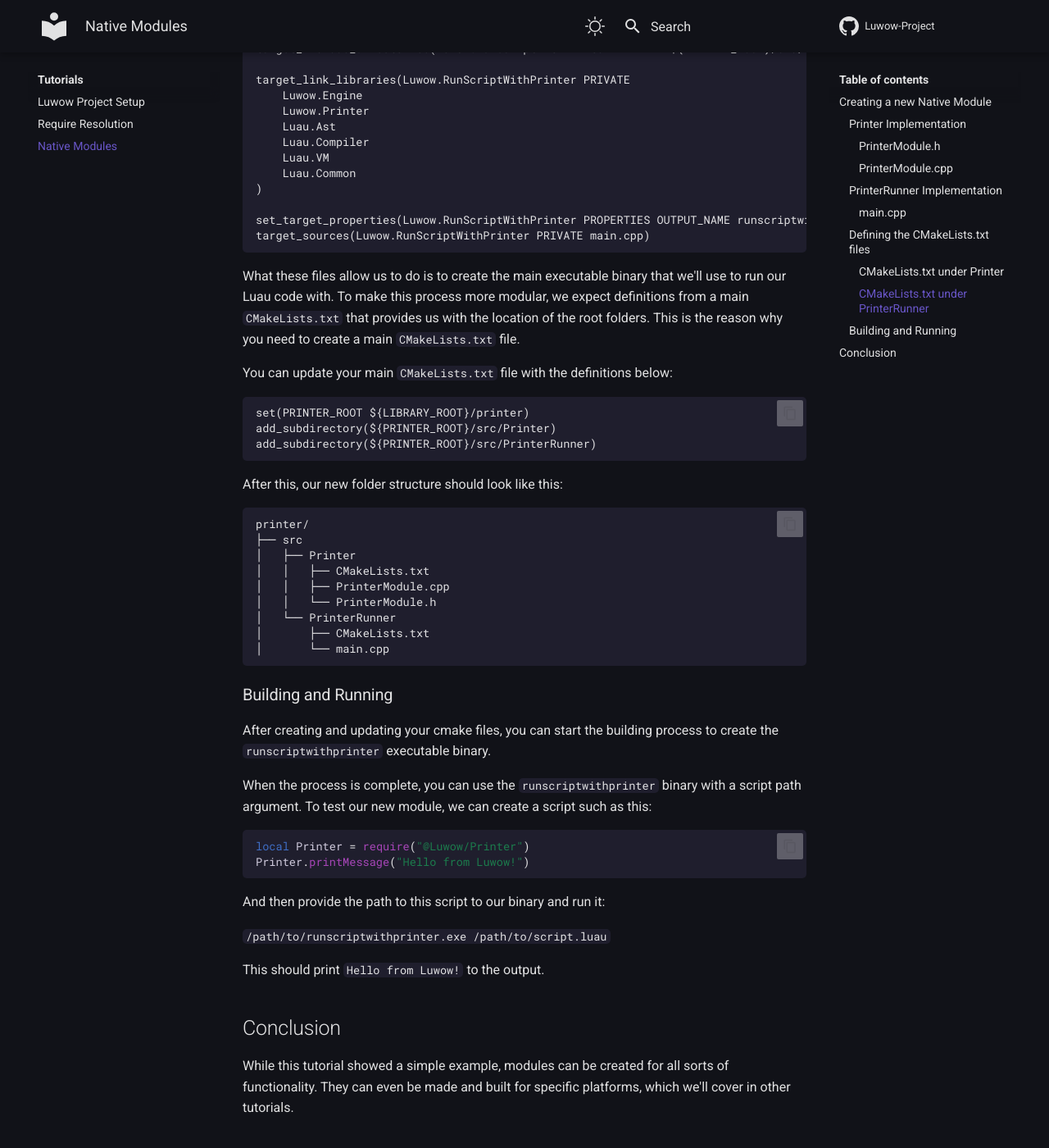
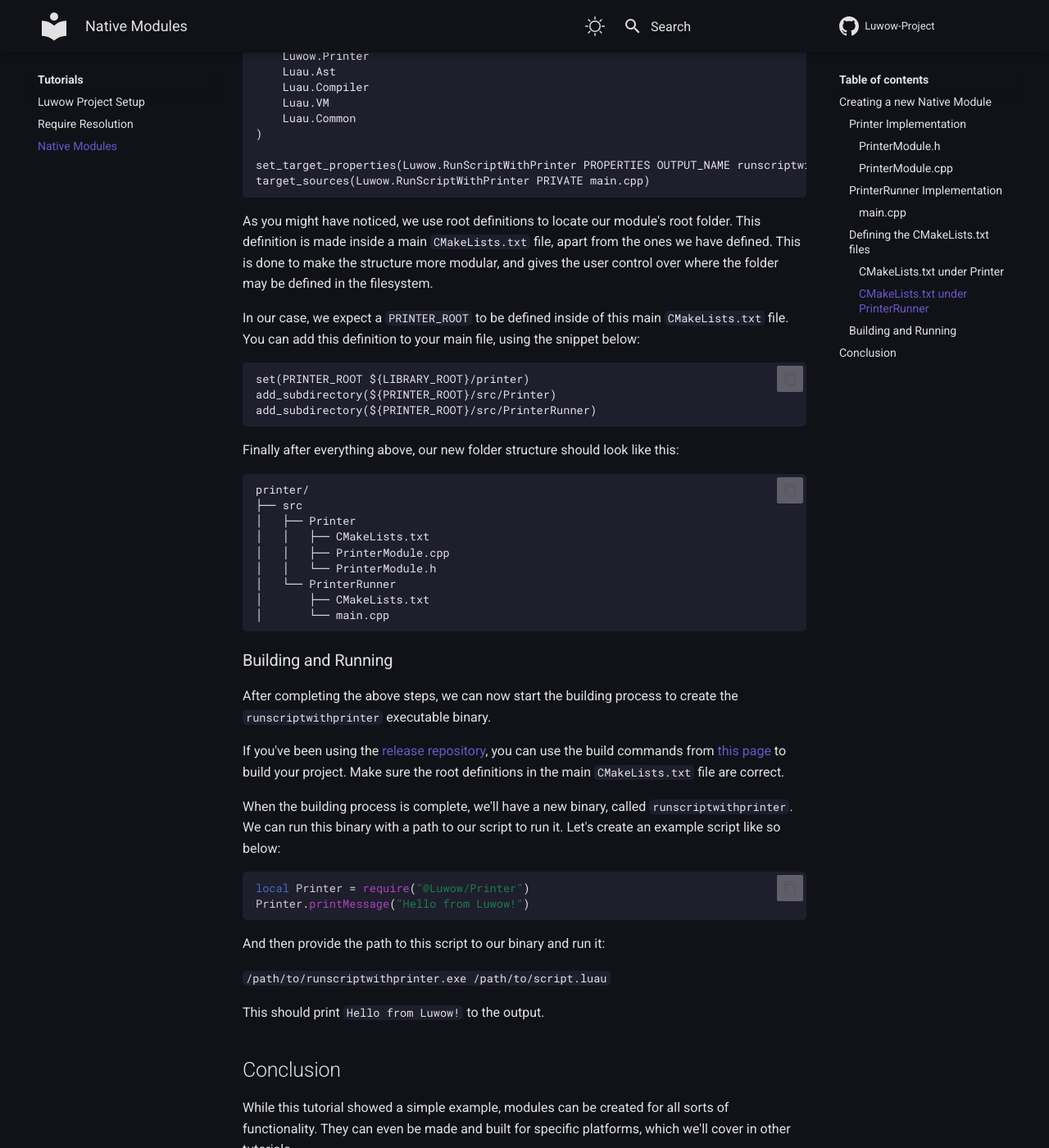
Before and after one commit to Luwow-Project/Documentation, an MkDocs documentation site: the page built from docs/tutorials/nativeModules.md, in a window 1280 px wide and 1400 px high, scrolled down 5055 px. Shown: the whole window at 82% size. Built offline with MkDocs 1.6.1 and Material for MkDocs 9.7.7, drawn with Linux system fonts in a browser that asks for light colours; some of the changed text lies outside the part shown.

Commit message:
Add native modules tutorial and update the engine API reference

````diff
--- a/docs/tutorials/nativeModules.md
+++ b/docs/tutorials/nativeModules.md
@@ -2,7 +2,7 @@
 
 In Luwow, to create functionality that extends the capabilities of the engine, you can use native modules. Native modules are statically registered binary modules that can be required and used from Luau.
 
-For example, by using the [GUI](https://github.com/Luwow-Project/GUI) library, you can export GUI functionality to Luau, which allows the user to create native OS components to render.
+For example, by using the [GUI](https://github.com/Luwow-Project/GUI) library, you can export GUI functionality to Luau, which allows the user to create native OS components to render:
 
 ```luau
 local Gui = require("@Luwow/gui")
@@ -16,8 +16,6 @@
 
 Window.show()
 ```
-
-The above example Luau code allows the user to create a window with a certain title, width and height.
 
 ## Creating a new Native Module
 
@@ -251,9 +249,9 @@
 target_sources(Luwow.RunScriptWithPrinter PRIVATE main.cpp)
 ```
 
-What these files allow us to do is to create the main executable binary that we'll use to run our Luau code with. To make this process more modular, we expect definitions from a main `CMakeLists.txt` that provides us with the location of the root folders. This is the reason why you need to create a main `CMakeLists.txt` file.
+As you might have noticed, we use root definitions to locate our module's root folder. This definition is made inside a main `CMakeLists.txt` file, apart from the ones we have defined. This is done to make the structure more modular, and gives the user control over where the folder may be defined in the filesystem.
 
-You can update your main `CMakeLists.txt` file with the definitions below:
+In our case, we expect a `PRINTER_ROOT` to be defined inside of this main `CMakeLists.txt` file. You can add this definition to your main file, using the snippet below:
 
 ```
 set(PRINTER_ROOT ${LIBRARY_ROOT}/printer)
@@ -261,7 +259,7 @@
 add_subdirectory(${PRINTER_ROOT}/src/PrinterRunner)
 ```
 
-After this, our new folder structure should look like this:
+Finally after everything above, our new folder structure should look like this:
 
 ```
 printer/
@@ -277,9 +275,11 @@
 
 ### Building and Running
 
-After creating and updating your cmake files, you can start the building process to create the `runscriptwithprinter` executable binary.
+After completing the above steps, we can now start the building process to create the `runscriptwithprinter` executable binary.
 
-When the process is complete, you can use the `runscriptwithprinter` binary with a script path argument. To test our new module, we can create a script such as this:
+If you've been using the [release repository](https://github.com/Luwow-Project/Release), you can use the build commands from [this page](https://luwow-project.github.io/Documentation/tutorials/setup/#setting-up) to build your project. Make sure the root definitions in the main `CMakeLists.txt` file are correct.
+
+When the building process is complete, we'll have a new binary, called `runscriptwithprinter`. We can run this binary with a path to our script to run it. Let's create an example script like so below:
 
 ```luau
 local Printer = require("@Luwow/Printer")
````
Also changed, not shown: docs/api-reference/engine/index.md (+1 -1 lines).
